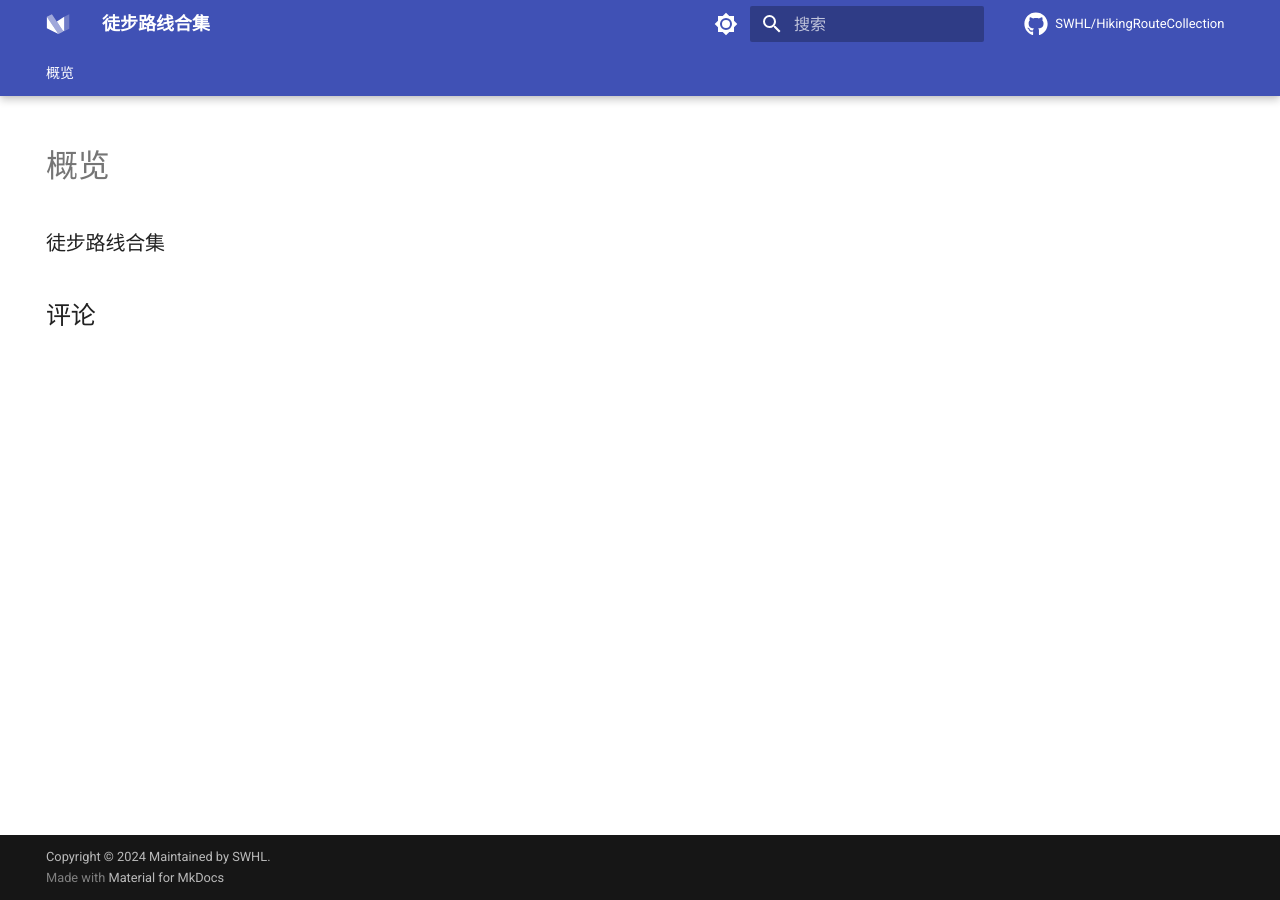
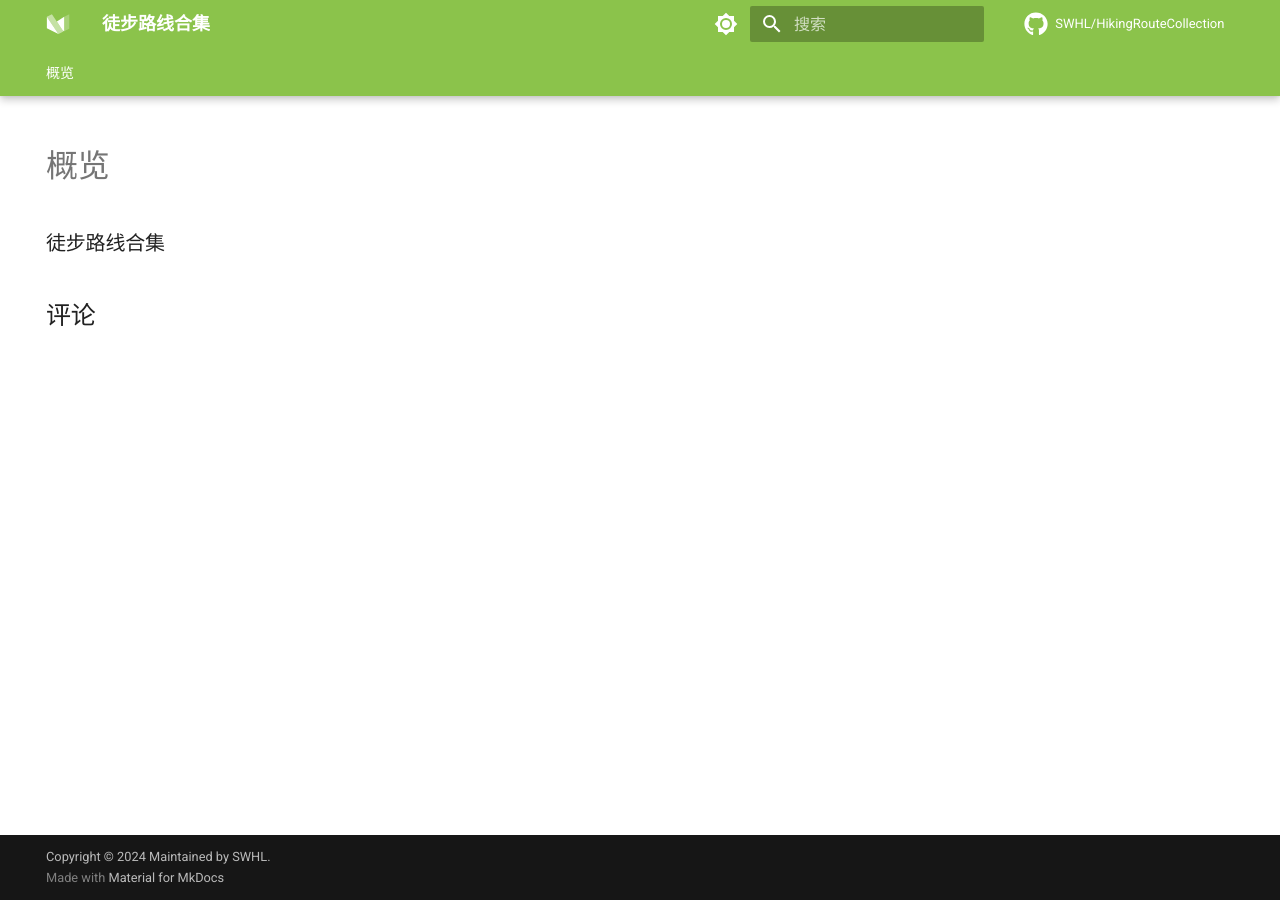
Before and after one commit to SWHL/HikingRouteCollection, an MkDocs documentation site: the page built from docs/index.md, in a window 1280 px wide. Built offline with MkDocs 1.6.1 and Material for MkDocs 9.7.7, drawn with Linux system fonts in a browser that asks for light colours; comment, search, counter and statistics services are not loaded.

Commit message:
chore: change theme color

```diff
--- a/mkdocs.yml
+++ b/mkdocs.yml
@@ -34,8 +34,8 @@ theme:
   palette:
     - media: "(prefers-color-scheme: light)" # 浅色
       scheme: default
-      primary: indigo
-      accent: indigo
+      primary: light green
+      accent: light green
       toggle:
         icon: material/brightness-7
         name: Switch to dark mode
```
